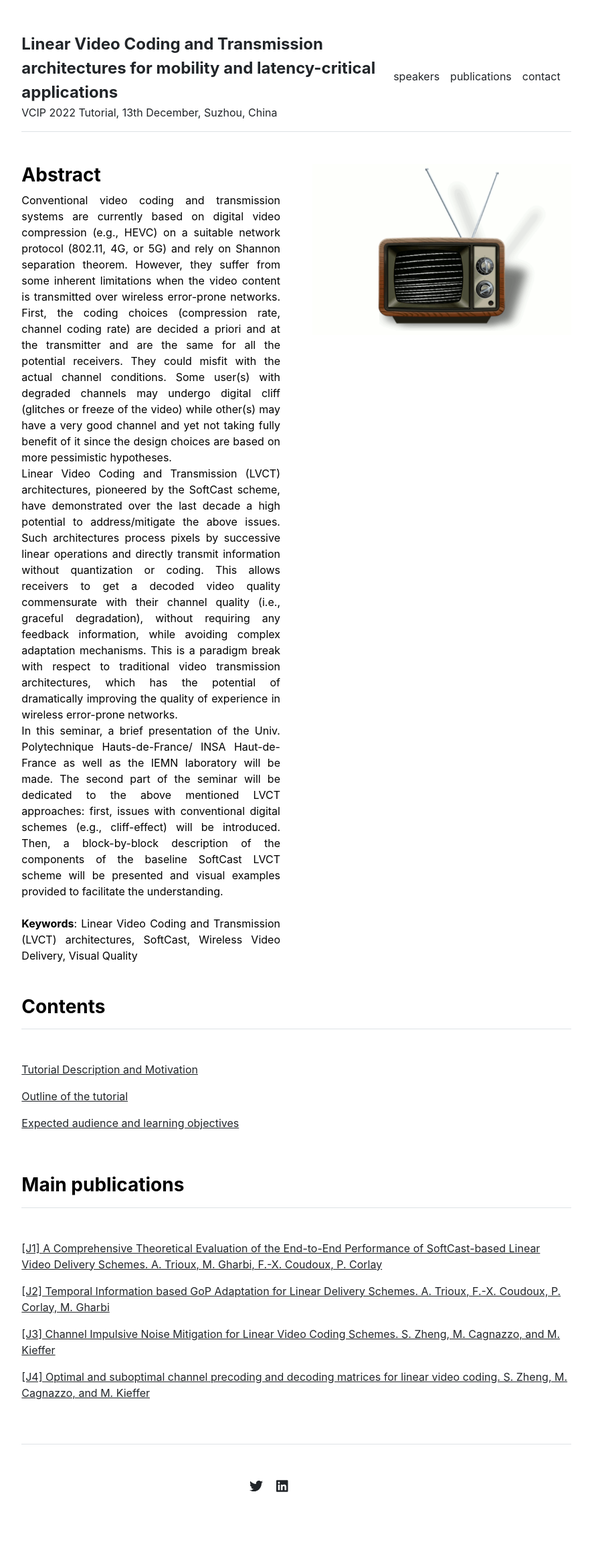
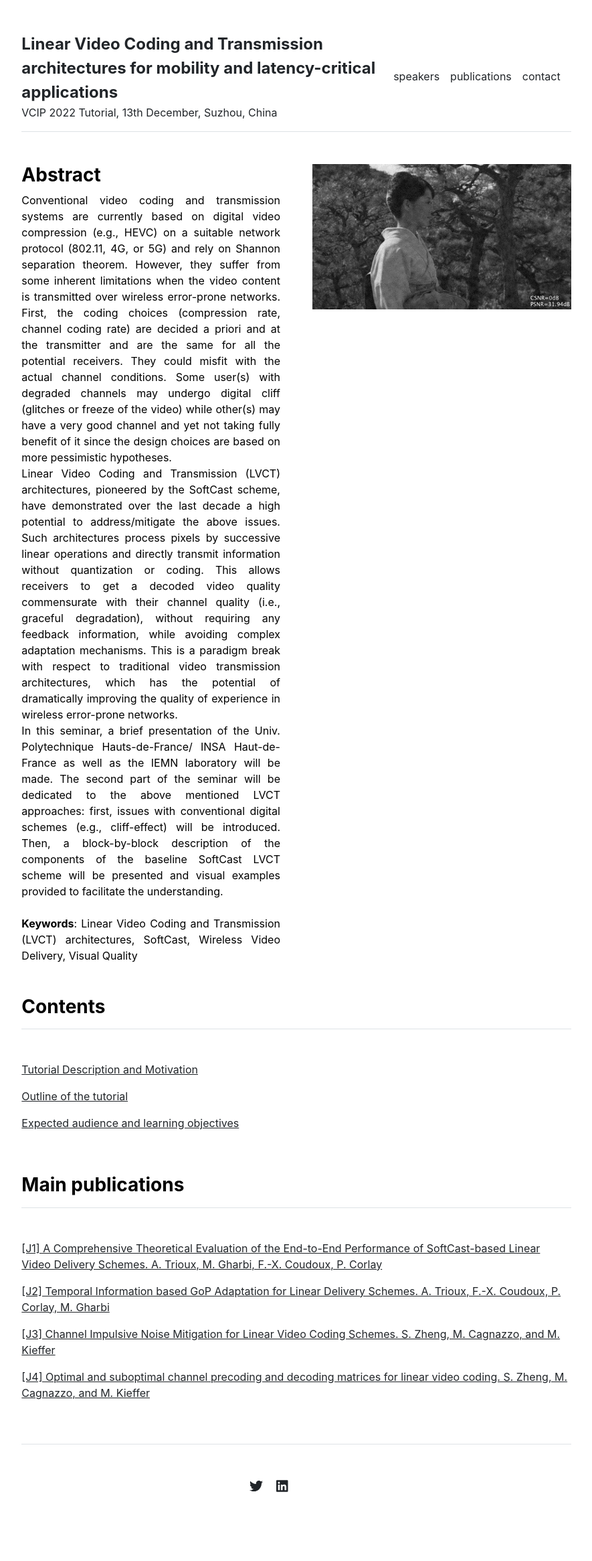
Before and after one commit to XiaYi59/LVCT, a Jekyll site: the page built from index.md, in a window 1280 px wide. Shown: the whole page at 67% size, without its empty margins (197-1082 px from the left). Built offline with Jekyll 4.4.1, drawn with Linux system fonts in a browser that asks for light colours.

Commit message:
Update home.html

```diff
--- a/_layouts/home.html
+++ b/_layouts/home.html
@@ -8,7 +8,7 @@ layout: default
     {{ content }}
   </div>
   <div class="col-md-6">
-    <img src="{{ site.github.url }}/assets/img/404-static.gif" alt="Home" width="100%">
+    <img src="{{ site.github.url }}/assets/img/Image1.gif" alt="Home" width="100%">
   </div>
 </div>
 
```
